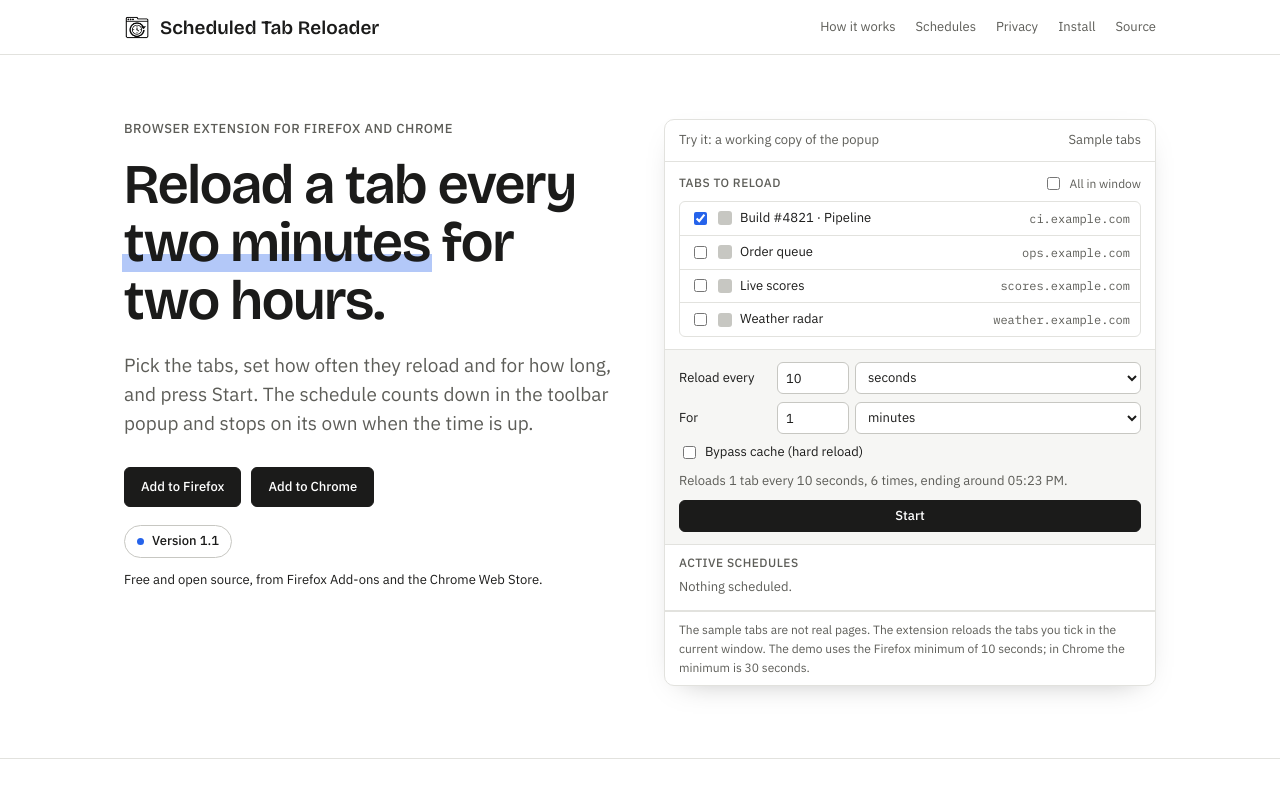
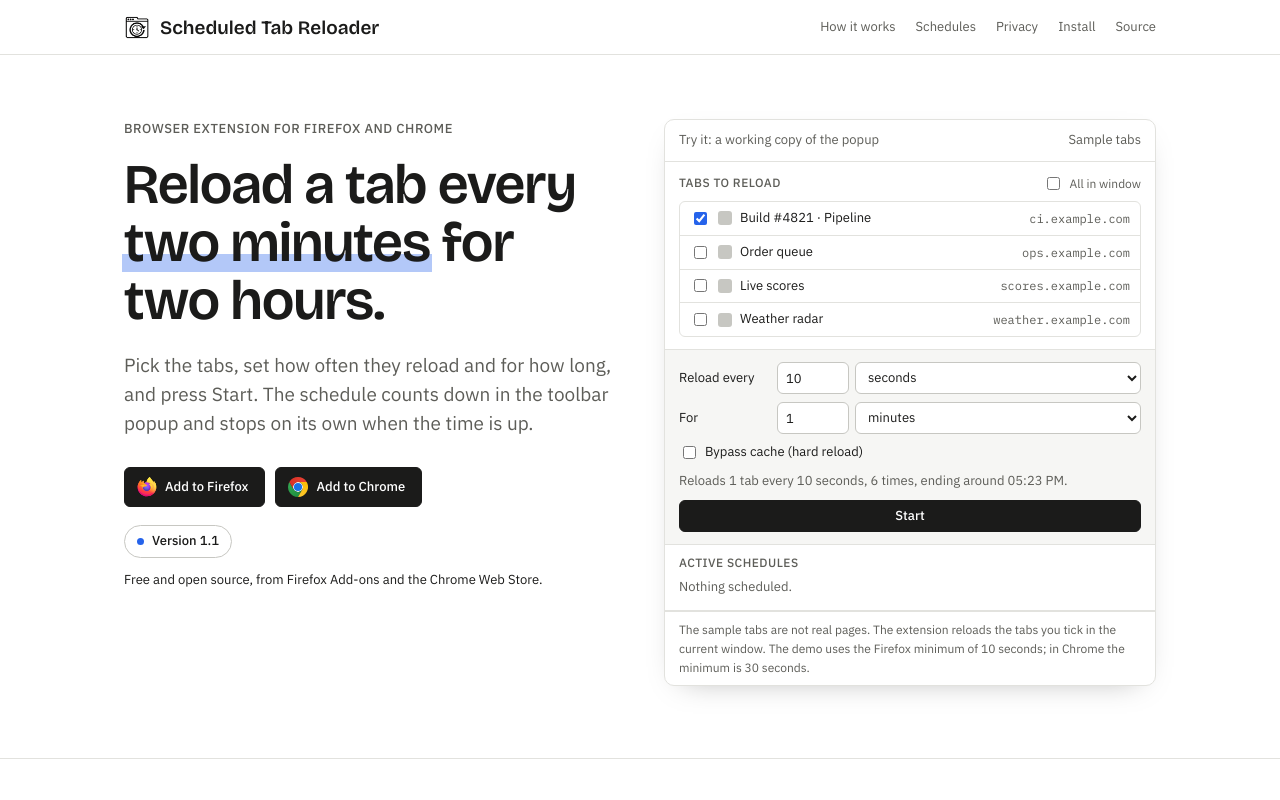
Before and after one commit to BlueHarborWorks/scheduled-tab-reloader, a browser extension: page site/index.html in a window 1280 px wide. Shown: the top 800 px of the page. Drawn offline with nearby package versions, Linux system fonts and the light colour scheme.

Commit message:
Add Firefox and Chrome logos to the store buttons
The logos are the official SVGs from @browser-logos/firefox 3.0.10 and
@browser-logos/chrome 2.0.0 (Chrome's viewBox trimmed to the artwork).
The footer carries the Mozilla and Google trademark notice.

```diff
--- a/site/index.html
+++ b/site/index.html
@@ -662,8 +662,9 @@
         display: inline-flex;
         align-items: center;
         justify-self: start;
+        gap: 8px;
         height: 40px;
-        padding: 0 16px;
+        padding: 0 16px 0 12px;
         border: 1px solid var(--ink);
         border-radius: var(--radius);
         background: var(--ink);
@@ -673,6 +674,11 @@
       }
       .cta:hover {
         opacity: 0.9;
+      }
+      .cta img {
+        flex: none;
+        width: 20px;
+        height: 20px;
       }
       .install .get {
         margin-top: 4px;
@@ -684,6 +690,10 @@
         border-top: 1px solid var(--rule);
         color: var(--ink-soft);
         font-size: var(--step--1);
+      }
+      .site-foot .tm {
+        flex-basis: 100%;
+        font-size: 0.75rem;
       }
       .site-foot .wrap {
         display: flex;
@@ -755,11 +765,11 @@
               in the toolbar popup and stops on its own when the time is up.
             </p>
             <div class="get">
-              <a class="cta" href="https://addons.mozilla.org/firefox/addon/scheduled-tab-reloader/">Add to Firefox</a>
+              <a class="cta" href="https://addons.mozilla.org/firefox/addon/scheduled-tab-reloader/"><img src="img/firefox.svg" alt="" width="20" height="20" />Add to Firefox</a>
               <a
                 class="cta"
                 href="https://chromewebstore.google.com/detail/scheduled-tab-reloader/jhlddaodljdnbpahmfloghgojmgcgpli"
-                >Add to Chrome</a
+                ><img src="img/chrome.svg" alt="" width="20" height="20" />Add to Chrome</a
               >
             </div>
             <div class="status">
@@ -1005,11 +1015,11 @@
               <h3>From Firefox Add-ons or the Chrome Web Store</h3>
               <p>The signed, reviewed builds. Updates arrive through the browser like any other extension.</p>
               <div class="get">
-                <a class="cta" href="https://addons.mozilla.org/firefox/addon/scheduled-tab-reloader/">Add to Firefox</a>
+                <a class="cta" href="https://addons.mozilla.org/firefox/addon/scheduled-tab-reloader/"><img src="img/firefox.svg" alt="" width="20" height="20" />Add to Firefox</a>
                 <a
                   class="cta"
                   href="https://chromewebstore.google.com/detail/scheduled-tab-reloader/jhlddaodljdnbpahmfloghgojmgcgpli"
-                  >Add to Chrome</a
+                  ><img src="img/chrome.svg" alt="" width="20" height="20" />Add to Chrome</a
                 >
               </div>
             </div>
@@ -1041,6 +1051,7 @@ npm run lint</pre>
           ></span
         >
         <span>Requires Firefox 140 or later, or Chrome 120 or later.</span>
+        <span class="tm">Firefox is a trademark of the Mozilla Foundation. Chrome is a trademark of Google LLC.</span>
       </div>
     </footer>
 
```
Also changed, not shown: site/img/chrome.svg (added), site/img/firefox.svg (added).
